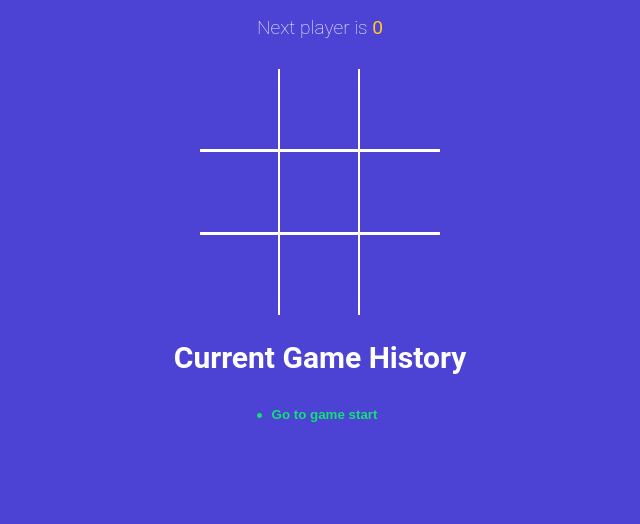
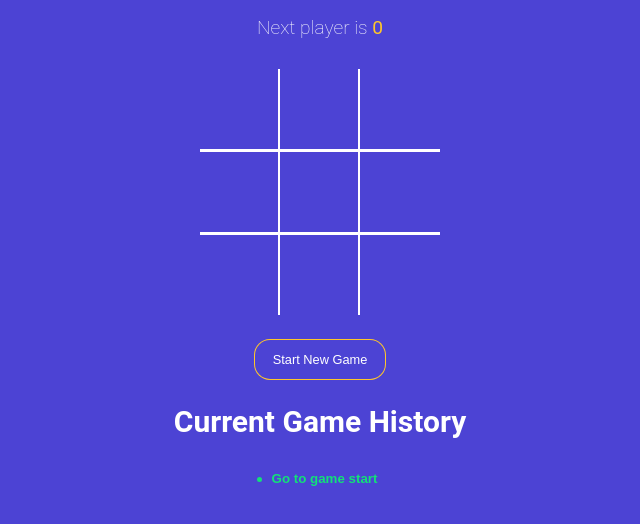
Before and after one commit to harsh123-star/tictactoe-game, a React (Vite) app: page / in a window 1280 px wide. Shown: the top 524 px of the page, without its empty margins (320-960 px from the left). Built offline with nearby package versions, Linux system fonts and the light colour scheme.

Commit message:
added a new button

```diff
--- a/src/App.jsx
+++ b/src/App.jsx
@@ -5,9 +5,10 @@
 import History from './components/History'
 import { calculateWinner } from './winner';
 
+const NEW_GAME = [{ squares: Array(9).fill(null), isXNext: false }]
+function App() {
 
-function App() {
-  const [history, setHistory] = useState([{ squares: Array(9).fill(null), isXNext: false }]);
+  const [history, setHistory] = useState(NEW_GAME);
   const [currentMove, setCurrentMove] = useState(0);
   const gamingBoard = history[currentMove];
   const winner = calculateWinner(gamingBoard.squares);
@@ -39,12 +40,18 @@
   const moveTo = move => {
     setCurrentMove(move);
   }
+  const onNewGameStart = () => {
+    setHistory(NEW_GAME);
+    setCurrentMove(0);
+  }
   return (
 
     <div className='app'>
 
       <StatusMessage winner={winner} gamingBoard={gamingBoard} />
       <Board squares={gamingBoard.squares} handleSquareClick={handleSquareClick} />
+
+      <button type="button" onClick={onNewGameStart} className={`btn-reset ${winner ? 'active' : ''}`}>Start New Game</button>
       <h2>Current Game History</h2>
       <History history={history} moveTo={moveTo} currentMove={currentMove} />
     </div>
```
